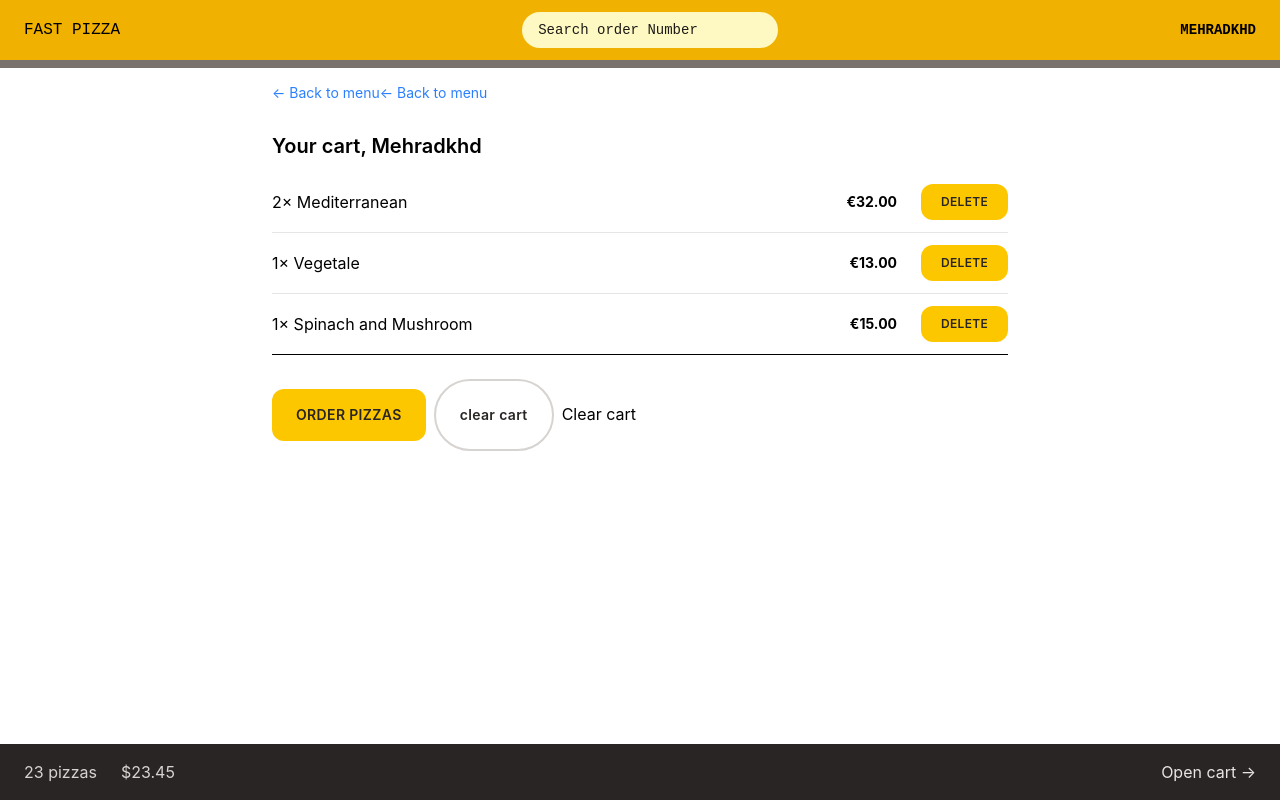
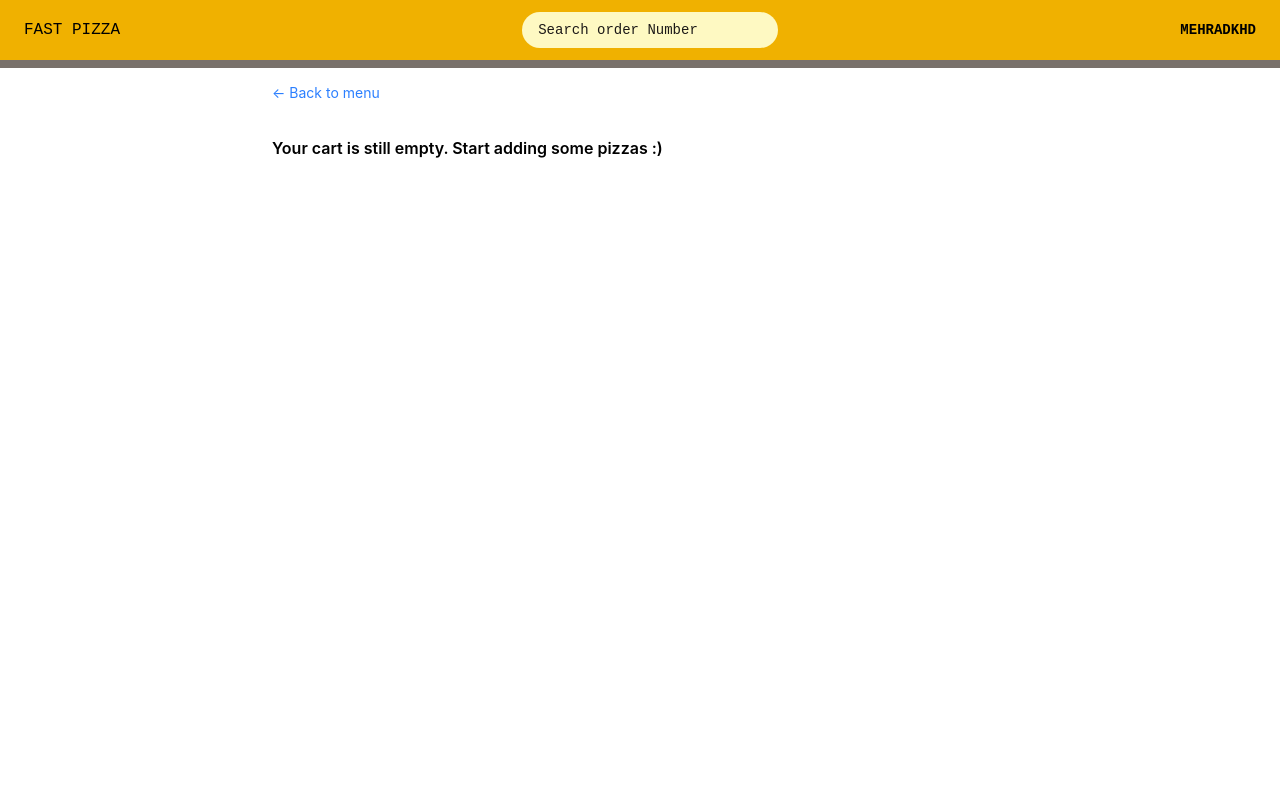
Before and after one commit to MehradVol4/pizzaDelivery, a React (Vite) app: page /cart in a window 1280 px wide. Built offline with nearby package versions, Linux system fonts and the light colour scheme; a web font is replaced by a local one.

Commit message:
fix ui bugs

```diff
--- a/src/features/cart/Cart.jsx
+++ b/src/features/cart/Cart.jsx
@@ -2,8 +2,9 @@
 import LinkButton from '../../ui/LinkButton';
 import Button from "../../ui/Button";
 import CartItem from "./CartItem";
-import { useSelector } from "react-redux";
-
+import { useDispatch, useSelector } from "react-redux";
+import { clearCart, getCart } from './cartSlice';
+import EmptyCart from "./EmptyCart" ;
 const fakeCart = [
   {
     pizzaId: 12,
@@ -30,13 +31,15 @@ const fakeCart = [
 
 function Cart() {
   const username = useSelector((state) => state.user.username)
-  const cart = fakeCart;
+  const cart = useSelector(getCart);
+  const dispatch = useDispatch();
+
+  if(!cart.length) return <EmptyCart />
 
   return (
     <div className="py-3 px-4">
 
       <LinkButton to="/menu">
-        &larr; Back to menu
       </LinkButton>
 
       <h2 className="mt-7 text-xl font-semibold">Your cart, {username}</h2>
@@ -45,8 +48,7 @@ function Cart() {
       </ul>
       <div className="mt-6 space-x-2 ">
         <Button to="/order/new" type="primary">Order pizzas</Button>
-        <Button type="secondary">clear cart</Button>
-        <button>Clear cart</button>
+        <Button type="secondary" onClick={()=>dispatch(clearCart())}>clear cart</Button>
       </div>
     </div>
   );
--- a/src/features/cart/CartOverview.jsx
+++ b/src/features/cart/CartOverview.jsx
@@ -1,11 +1,19 @@
+import { useSelector } from "react-redux";
 import { Link } from "react-router-dom";
+import { getTotalCartPrice, getTotalCartQuantity } from "./cartSlice";
+import { formatCurrency } from "../../utils/helpers";
 
 function CartOverview() {
+  const totalCartQuantity = useSelector(getTotalCartQuantity);
+  const totalCartPrice = useSelector(getTotalCartPrice)
+
+  if(!totalCartQuantity) return null ;
+
   return (
     <div className=" flex items-center justify-between bg-stone-800 text-stone-200 p-4 sm:px-6 text-sm md:text-base">
       <p className="text-stone-300 space-x-4 sm:space-x-6">
-        <span>23 pizzas</span>
-        <span>$23.45</span>
+        <span>{totalCartQuantity} pizzas</span>
+        <span>{formatCurrency(totalCartPrice)}</span>
       </p>
       <Link to="/cart">Open cart &rarr;</Link>
     </div>
--- a/src/features/cart/EmptyCart.jsx
+++ b/src/features/cart/EmptyCart.jsx
@@ -1,11 +1,11 @@
-import { Link } from 'react-router-dom';
+import LinkButton from "../../ui/LinkButton";
 
 function EmptyCart() {
   return (
-    <div>
-      <Link to="/menu">&larr; Back to menu</Link>
+    <div className="py-3 px-4">
+      <LinkButton to="/menu"></LinkButton>
 
-      <p>Your cart is still empty. Start adding some pizzas :)</p>
+      <p className="font-semibold mt-8">Your cart is still empty. Start adding some pizzas :)</p>
     </div>
   );
 }
--- a/src/features/cart/cartSlice.js
+++ b/src/features/cart/cartSlice.js
@@ -1,14 +1,14 @@
 import { createSlice } from "@reduxjs/toolkit";
 
 const initialState = {
-    // cart : [] ,
-    cart: [{
-        pizzaId: 8,
-        name: 'peperoni',
-        quantity: 2,
-        unitPrice: 16,
-        totalPrice: 32,
-    },],
+    cart : [] ,
+    // cart: [{
+    //     pizzaId: 8,
+    //     name: 'peperoni',
+    //     quantity: 2,
+    //     unitPrice: 16,
+    //     totalPrice: 32,
+    // },],
 };
 
 const cartSlice = createSlice({
@@ -38,4 +38,7 @@ const cartSlice = createSlice({
 });
 
 export const { addItem, deleteItem, increaseItemQuantity, decreaseItemQuantity, clearCart } = cartSlice.actions;
-export default cartSlice.reducer ;
+export default cartSlice.reducer;
+export const getTotalCartQuantity = (state) => state.cart.cart.reduce((sum, item) => sum + item.quantity, 0);
+export const getTotalCartPrice = (state) => state.cart.cart.reduce((sum, item) => sum + item.totalPrice, 0);
+export const getCart = (state) => state.cart.cart ;
--- a/src/ui/Button.jsx
+++ b/src/ui/Button.jsx
@@ -5,7 +5,7 @@ function Button({ children, disabled, to, type, onClick }) {
     const styles = {
         primary: base + "px-4 py-3 md:px-6 md:py-4",
         small: base + "py-2 px-4 md:px-5 md:py-2.5 text-xs",
-        secondary: "inline-block text-sm rounded-full bg-transparent font-semibold uppercasse tracking-wide text-stone-800 transition-colors duration-300 hover:bg-yellow-300 focus:bg-yellow-300 focus:ring focus:ring-yelllow-300 focus:ring-offset-2 disable:cursor-not-allowed border-2 border-stone-300 px-4 py-3 md:px-6 md:py-6"
+        secondary: "inline-block text-sm rounded-xl bg-transparent font-semibold uppercasse tracking-wide text-stone-800 transition-colors duration-300 hover:bg-yellow-300 focus:bg-yellow-300 focus:ring focus:ring-yelllow-300 focus:ring-offset-2 disable:cursor-not-allowed border-2 border-stone-300 px-4 py-3 md:px-6 md:py-4"
     }
     if (to) return (
         <Link
```
